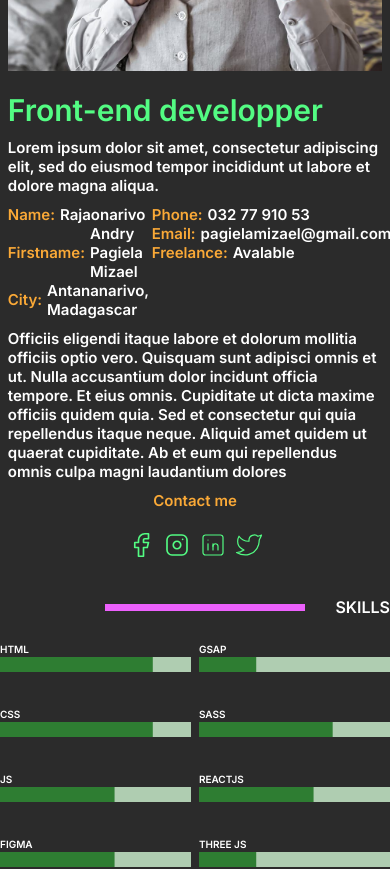
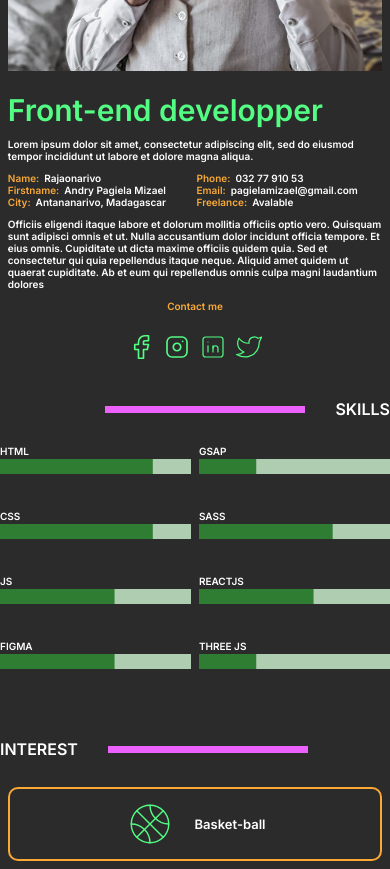
Before and after one commit to ptdrpg/portfoliov3, a React (Vite) app: page / in a window 390 px wide. Shown: the part 980-1849 px from the top of the page. Built offline with nearby package versions, Linux system fonts and the light colour scheme; the HTML template or start-up script is replaced by a standard one; a web font is replaced by a local one.

Commit message:
refixing font

```diff
--- a/src/assets/App.scss
+++ b/src/assets/App.scss
@@ -281,4 +281,16 @@ ul li a{
     .container{
         padding: 0;
     }
+    .aboutFlex {
+        gap: 10px;
+        p {
+            font-size: 10px;
+        }
+        span {
+            font-size: 10px;
+        }
+        label {
+            font-size: 10px;
+        }
+    }
 }
```
